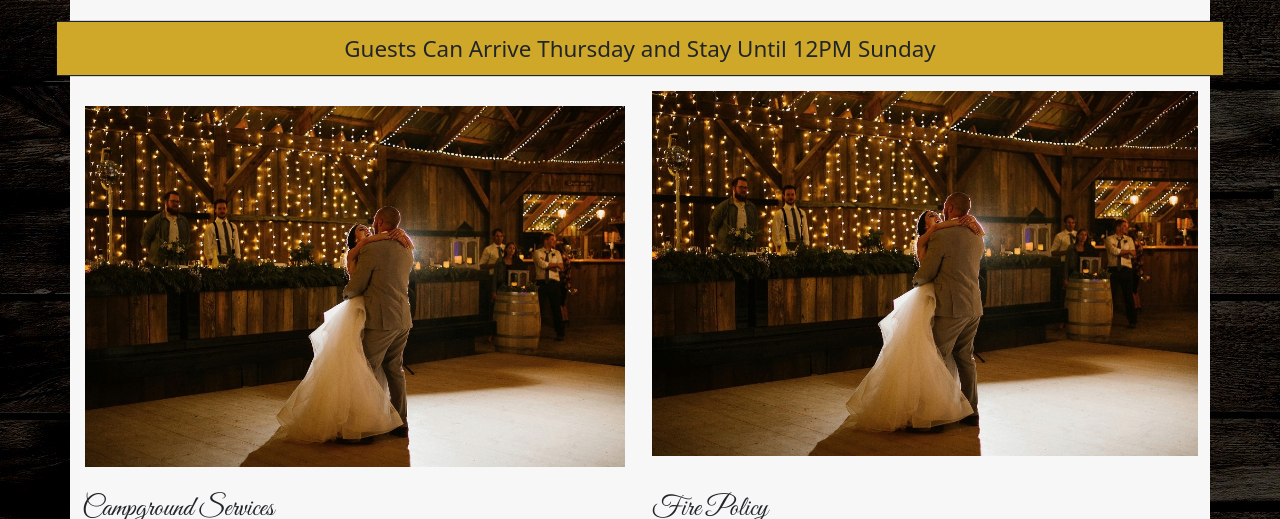
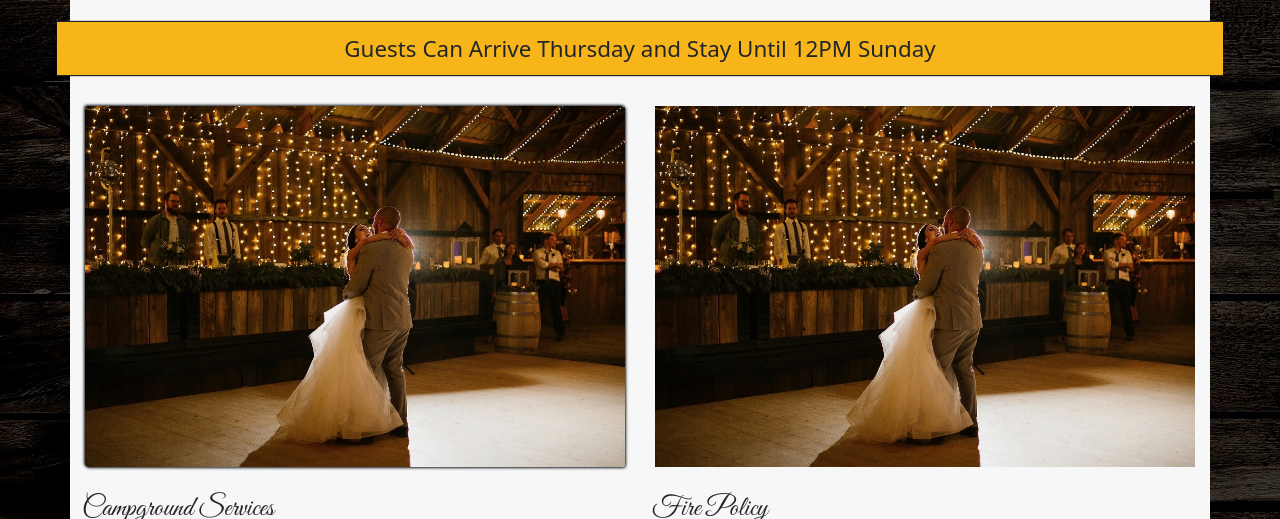
Before and after one commit to GFY2023/newwebsite, a plain HTML site: page campground.html in a window 1280 px wide. Shown: the part 433-952 px from the top of the page. Drawn offline with nearby package versions, Linux system fonts and the light colour scheme.

Commit message:
Update styles.css

```diff
--- a/css/styles.css
+++ b/css/styles.css
@@ -30,7 +30,7 @@ h1,h2,h3,h4,h5,h6 {
     padding-right: 15px;
 }
 .tagline {
-    background-color: #CFA829;
+    background-color: #f7b519;
     margin-top: 25px;
     margin-left:-25px;
     margin-right: -25px;
@@ -57,8 +57,12 @@ h1,h2,h3,h4,h5,h6 {
 .camp-image {
     padding: 15px 15px;
 }
+.camp-image2 {
+    padding: 15px 15px;
+}
 .camp-image img {
-
+    box-shadow: -1px -1px 3px, 1px 1px 3px;
+    border-radius: 3px;
 }
 .content .row {
     margin-left: 0;
```
